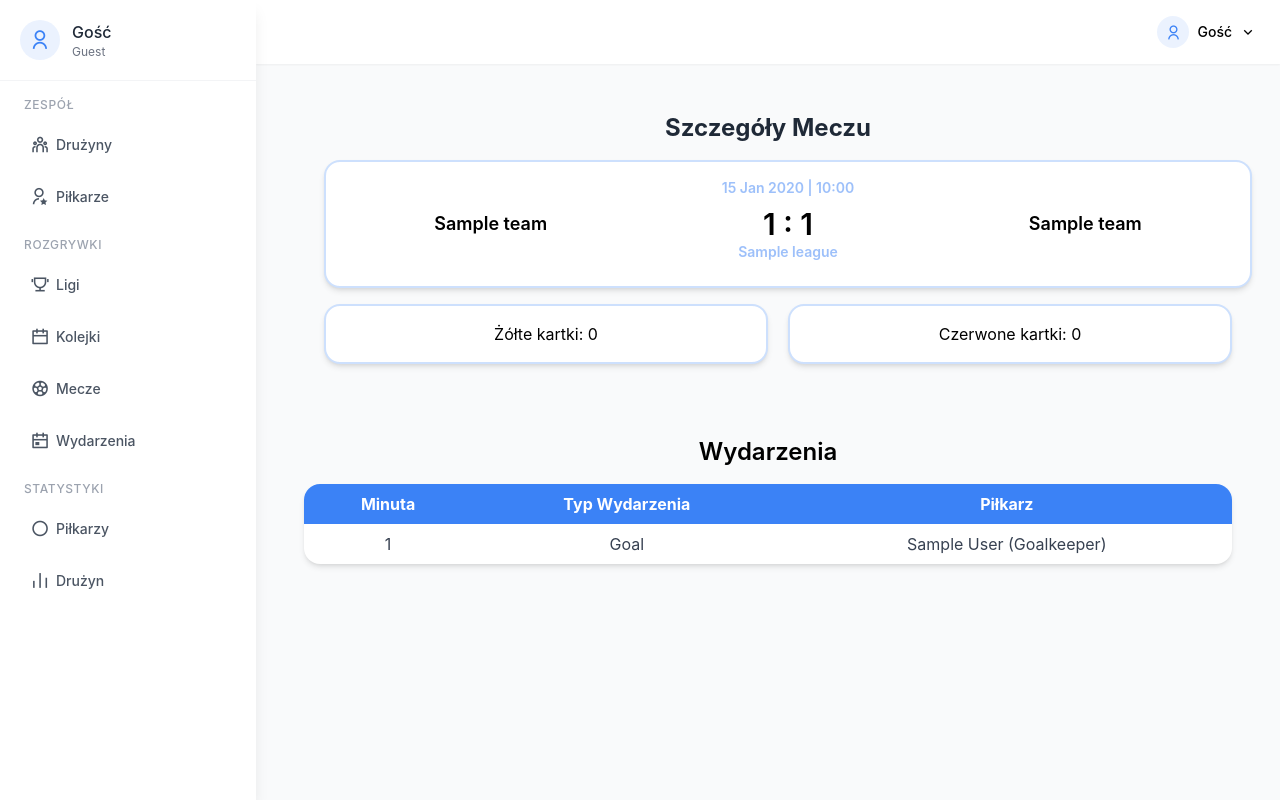
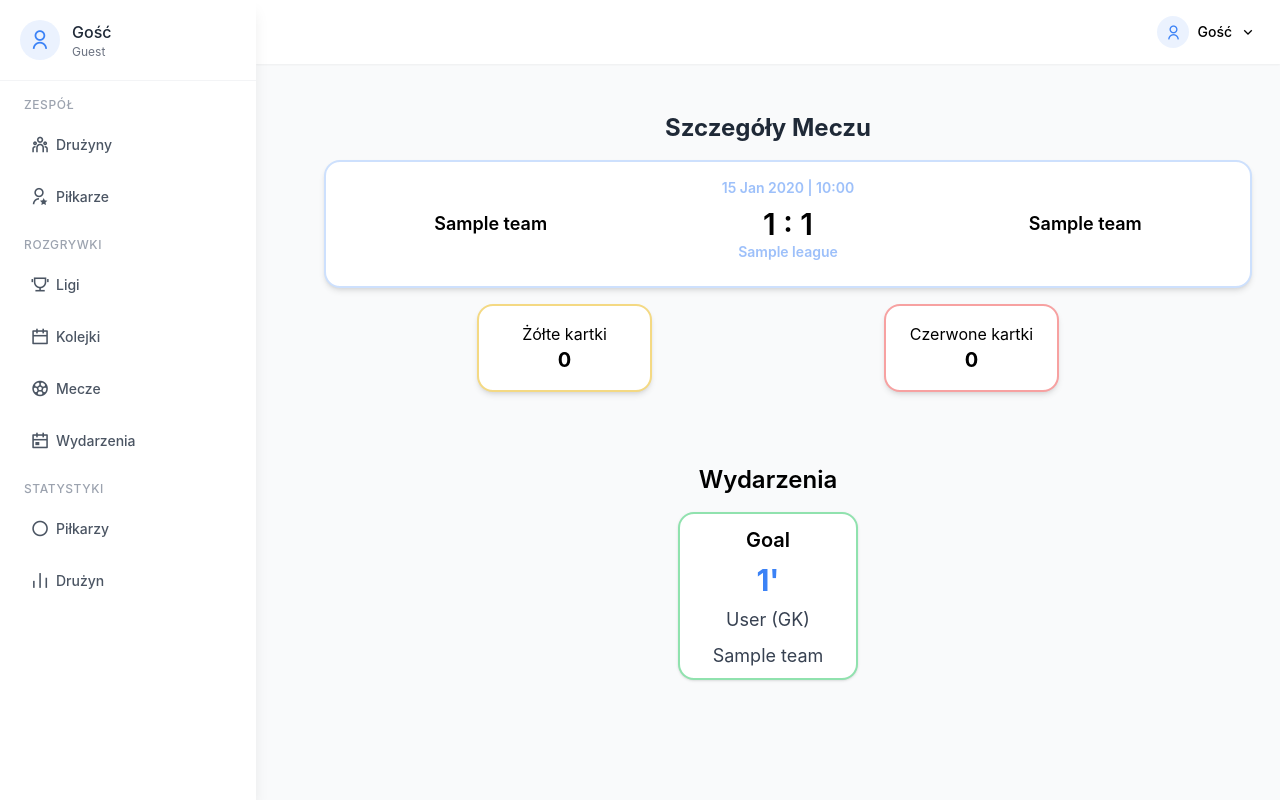
Before and after one commit to MateuszSokolowski03/Projekt, a Django app: page /match/1/ in a window 1280 px wide. Run offline with Django 5.2, Linux system fonts and the light colour scheme; tables that the repository leaves empty hold one stand-in row (values such as "Sample post"); some libraries are stand-ins or nearby versions.

Commit message:
zmieniony template event_list.html, match_detail.html, team_detail.html

```diff
--- a/apps/planner/templates/match_detail.html
+++ b/apps/planner/templates/match_detail.html
@@ -14,34 +14,35 @@
         </div>
         <h2 class="text-sm text-primary/50 font-semibold mb-2">{{ match.league.name }}</h2>
     </div>
-    <div class="flex justify-between w-full mb-4 text-center">
-        <div class="bg-white border-2 border-solid border-primary/25 shadow-md w-1/2 mb-4 ml-5 mx-auto p-4 rounded-lg overflow-hidden">
-        <p>Żółte kartki: {{ yellow_cards }}</p>
+
+    <div class="flex justify-center gap-8 w-full mb-4 text-center">
+        <div class="bg-white border-2 border-solid border-yellow-500/50 shadow-md w-[175px] mb-4 mx-[100px] p-4 rounded-lg overflow-hidden">
+            <p>Żółte kartki</p>
+            <p class="text-xl font-bold">{{ yellow_cards }}</p>
         </div>
-        <div class="bg-white border-2 border-solid border-primary/25 shadow-md w-1/2 mb-4 ml-5 mx-auto p-4 rounded-lg overflow-hidden">
-        <p>Czerwone kartki: {{ red_cards }}</p>
+        <div class="bg-white border-2 border-solid border-red-500/50 shadow-md w-[175px] mb-4 mx-[100px] p-4 rounded-lg overflow-hidden">
+            <p>Czerwone kartki</p>
+            <p class="text-xl font-bold">{{ red_cards }}</p>
         </div>
     </div>
     <h2 class="text-2xl font-semibold mt-10 p-4 text-center">Wydarzenia</h2>
-    <div class="bg-white text-center shadow-md rounded-lg overflow-hidden">
-        <table class="table-auto w-full border-collapse">
-            <thead class="bg-primary text-white">
-                <tr>
-                    <th class="px-4 py-2">Minuta</th>
-                    <th class="px-4 py-2">Typ Wydarzenia</th>
-                    <th class="px-4 py-2">Piłkarz</th>
-                </tr>
-            </thead>
-            <tbody class="divide-y divide-gray-200">
+    <div class="flex flex-wrap gap-4 justify-center">
         {% for event in events %}
-                <tr class="hover:bg-gray-100">
-                    <td class="px-4 py-2 text-gray-700">{{ event.minute }}</td>
-                    <td class="px-4 py-2 text-gray-700">{{ event.get_event_type_display }}</td>
-                    <td class="px-4 py-2 text-gray-700">{{ event.player }}</td>
-                </tr>
+            <div class="bg-white border-2
+                {% if event.event_type == 'goal' %}border-green-500/50
+                {% elif event.event_type == 'yellow_card' %}border-yellow-500/50
+                {% elif event.event_type == 'red_card' %}border-red-500/50
+                {% else %}border-primary/25
+                {% endif %}
+                shadow rounded-lg p-2 min-w-[180px] flex flex-col items-center">
+                <span class="text-xl font-semibold mt-1 mb-2">{{ event.get_event_type_display }}</span>
+                <span class="text-3xl font-bold text-primary">{{ event.minute }}'</span>
+                <span class="text-lg text-gray-700 mt-2">{{ event.player.last_name }} ({{ event.player.position }})</span>
+                <span class="text-lg text-gray-700 mt-2">{{ event.player.team.name }}</span>
+            </div>
+        {% empty %}
+            <div class="text-gray-500 text-center w-full">Brak wydarzeń w tym meczu.</div>
         {% endfor %}
-            </tbody>
-        </table>
     </div>
 </div>
 {% endblock %}
--- a/apps/planner/templates/team_detail.html
+++ b/apps/planner/templates/team_detail.html
@@ -14,8 +14,8 @@
             <img src="{{ team.logo.url }}" alt="Logo {{ team.name }}" class="w-30 h-20 object-cover">
         </div>
     </div>
-    <h2 class="text-xl font-semibold text-center mb-2">Skład:</h2>
-    <div class="bg-green-500 relative text-nowrap flex flex-col items-center space-y-6 mt-8 border-2 border-solid border-black">
+    <h2 class="text-xl font-semibold text-center mt-4 mb-4">Skład:</h2>
+    <div class="bg-green-500 relative text-nowrap flex flex-col items-center space-y-6 mt-2 border-2 border-solid border-black">
         <!-- Pole karne -->
         <div class="absolute top-0 left-1/2 transform -translate-x-1/2 w-[500px] h-[200px] border-b-[6px] border-l-[6px] border-r-[6px] border-white"></div>
 
--- a/requirements.txt
+++ b/requirements.txt
@@ -10,3 +10,4 @@ typing_extensions~=4.13.2
 django-environ~=0.12.0
 typing_extensions~=4.13.2
 environ~=1.0
+typing_extensions~=4.13.2
```
Also changed, not shown: apps/planner/templates/event_list.html (+22 -31 lines). Lines whose indentation alone changed are shown as unchanged.
